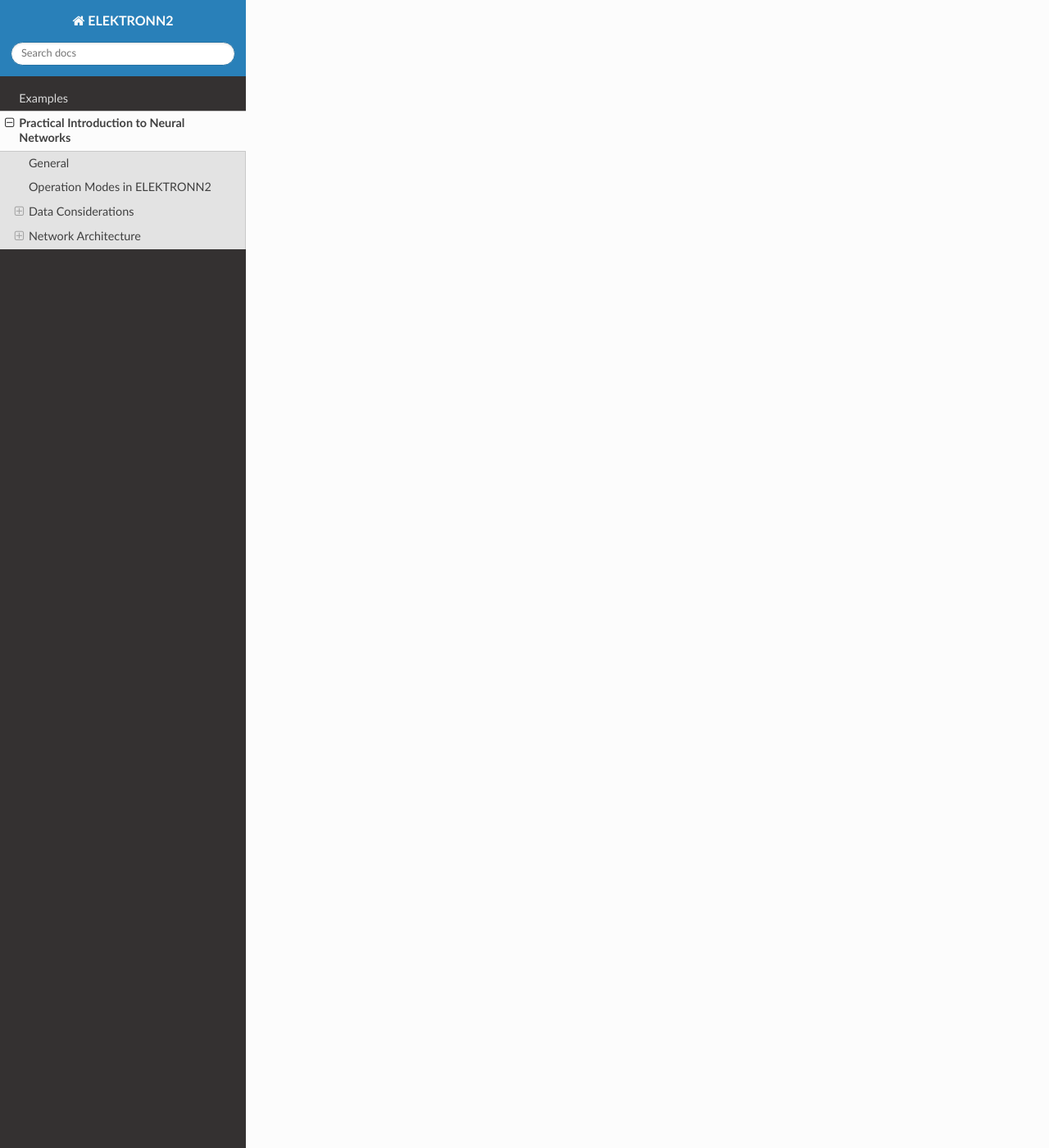
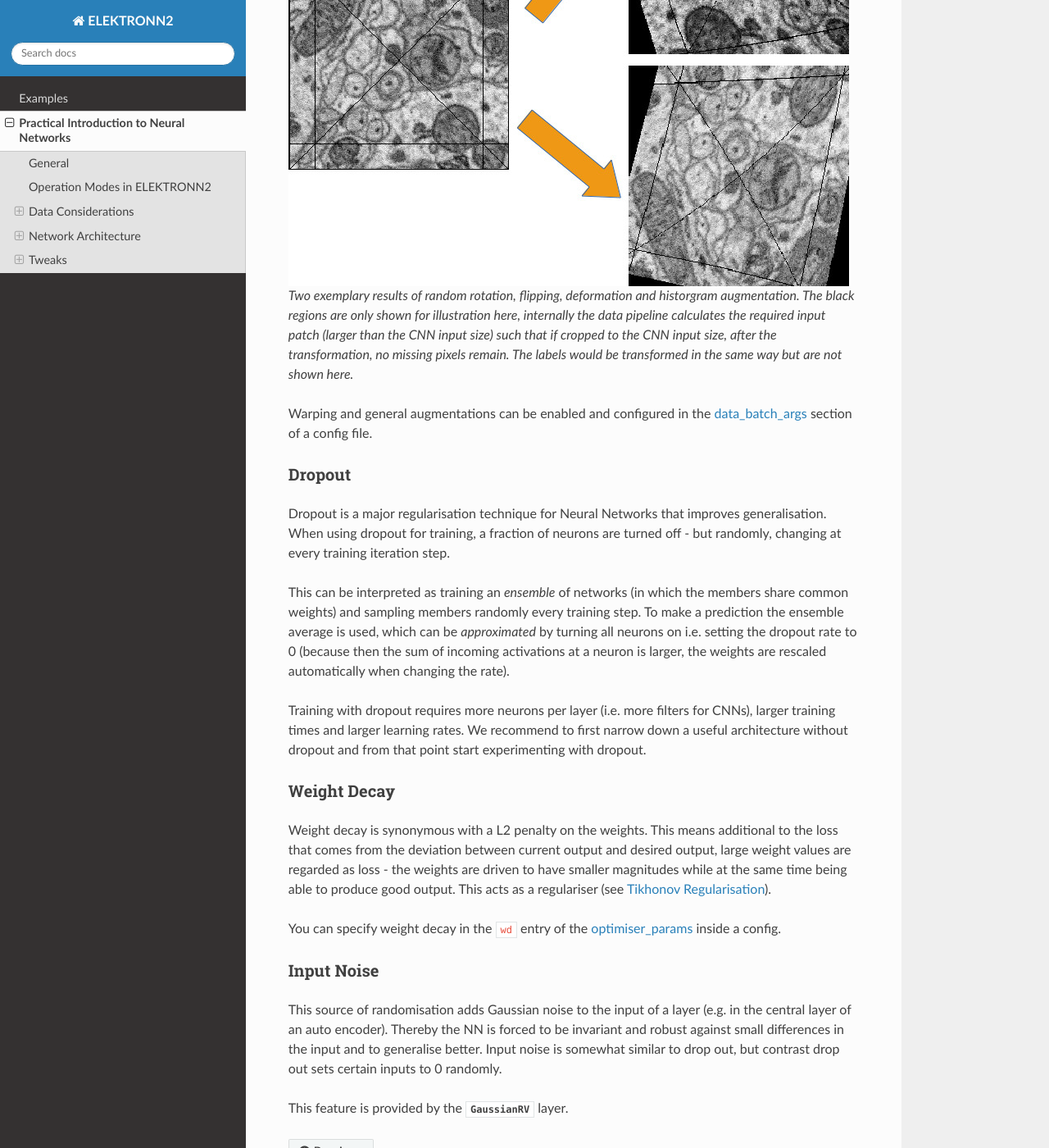
Before and after one commit to ELEKTRONN/ELEKTRONN2, a Sphinx documentation site: the page built from docs/intro_nn.rst, in a window 1280 px wide and 1400 px high, scrolled down 6663 px. Shown: the whole window at 82% size. Built offline with Sphinx 7.4.7 and the Read the Docs theme 2.0.0, drawn with Linux system fonts in a browser that asks for light colours; formulas are drawn with MathJax 3; pages that are not in the unit, such as notebooks, are missing from menus; some of the changed text lies outside the part shown.

Commit message:
docs: Content updates in intro_nn

```diff
--- a/docs/intro_nn.rst
+++ b/docs/intro_nn.rst
@@ -269,6 +269,112 @@ of (output) neurons.
   constant-padded/cropped to change their size or the architecture must be
   changed.
 
-.. TODO: valid_inputs? Check cnncalculator for inconsistencies. Maybe don't recommend manually running cnncalculator.
+.. TODO: valid_inputs? Check cnncalculator for inconsistencies.
 
-.. TODO: "Tweaks" section and others below here
+
+Tweaks
+======
+
+A number of helpful CNN/NN tweaks is supported by ELEKETRONN2 and presented
+in this section.
+
+Class weights
+-------------
+
+Often data sets are unbalanced (e.g. there are more background pixels than
+object pixels, or much more people earning less than 50 000 $). In such cases
+the classifier might get stuck predicting the most frequent class with high
+probability and assigning little probability to the remaining classes - but not
+actually learning the discrimination. Using class weights, the training errors
+(i.e. incentives)  can be changed to give the less frequent classes greater
+importance. This prevents the mentioned problem.
+
+.. TODO: How to use it
+
+
+.. _warping:
+
+Data Augmentation, Warping
+--------------------------
+
+CNNs are well-performing classifiers, but require a lot of data examples to
+generalise well. A method to supply this demand is data *augmentation*: from
+the limited given data set (potentially infinitely) many examples are created
+by applying transforms under which the labels are expected to be constant. This
+is especially well suited for images.  In almost all cases small translations
+and changes in brightness and contrast leave the overall content intact.
+In many cases rotations, mirroring, little scaling and minor warping
+deformations are possible, too.
+
+For *img-img* training the labels are subjected to the geometric
+transformations jointly with the images (preserving the spatial
+correspondence). By applying the transformations with randomly drawn parameters
+the training set becomes arbitrarily large. But it should be noted that the
+augmented training inputs are *highly correlated* compared to genuinely new
+data. It should furthermore be noted, that the warping deformations require
+on average greater patch sizes (see black regions in image below) and thus the
+border regions are exposed to the classifier less frequently. This can be
+mitigated by applying the warps only to a fraction of the examples.
+
+.. figure::  _images/warp.jpg
+
+    Two exemplary results of random rotation, flipping, deformation and
+    historgram augmentation. The black regions are only shown for illustration
+    here, internally the data pipeline calculates the required input patch
+    (larger than the CNN input size) such that if cropped to the CNN input
+    size, after the transformation, no missing pixels remain. The labels would
+    be transformed in the same way but are not shown here.
+
+Warping and general augmentations can be enabled and configured in the
+:ref:`data_batch_args <data_batch_args_neuro3d>` section of a config file.
+
+
+Dropout
+-------
+
+Dropout is a major regularisation technique for Neural Networks that improves
+generalisation. When using dropout for training, a fraction of neurons are
+turned off - but randomly, changing at every training iteration step.
+
+This can be interpreted as training an *ensemble* of networks (in which the
+members share common weights) and sampling members randomly every training
+step. To make a prediction the ensemble average is used, which can be
+*approximated* by turning all neurons on i.e. setting the dropout rate to 0
+(because then the sum of incoming activations at a neuron is larger, the
+weights are rescaled automatically when changing the rate).
+
+Training with dropout requires more neurons per layer (i.e. more filters for
+CNNs), larger training times and larger learning rates. We recommend to first
+narrow down a useful architecture without dropout and from that point start
+experimenting with dropout.
+
+.. TODO: How to use it
+
+
+Weight Decay
+------------
+
+Weight decay is synonymous with a L2 penalty on the weights. This means
+additional to the loss that comes from the deviation between current output and
+desired output, large weight values are regarded as loss - the weights are
+driven to have smaller magnitudes while at the same time being able to produce
+good output. This acts as a regulariser (see
+`Tikhonov Regularisation <https://en.wikipedia.org/wiki/Tikhonov_regularization>`_).
+
+You can specify weight decay in the ``wd`` entry of the
+:ref:`optimiser_params <optimiser_neuro3d>` inside a config.
+
+Input Noise
+-----------
+
+This source of randomisation adds Gaussian noise to the input of a layer (e.g.
+in the central layer of an auto encoder). Thereby the NN is forced to be
+invariant and robust against small differences in the input and to generalise
+better. Input noise is somewhat similar to drop out, but contrast drop out sets
+certain inputs to 0 randomly.
+
+This feature is provided by the
+:py:class:`GaussianRV <elektronn2.neuromancer.various.GaussianRV>` layer.
+
+
+.. TODO: Training / Optimisation section
```
Also changed, not shown: docs/examples.rst (+6 -1 lines).
